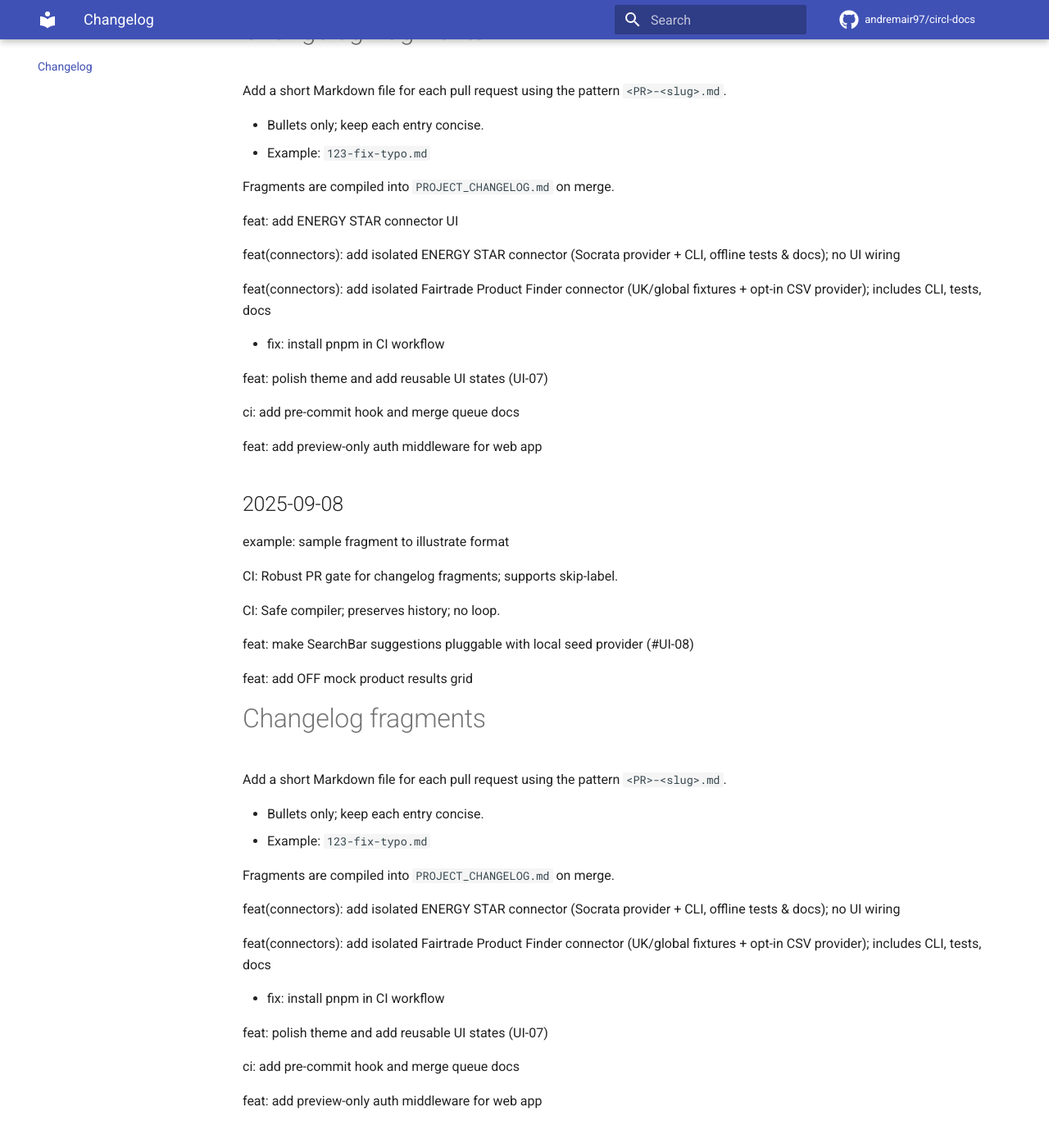
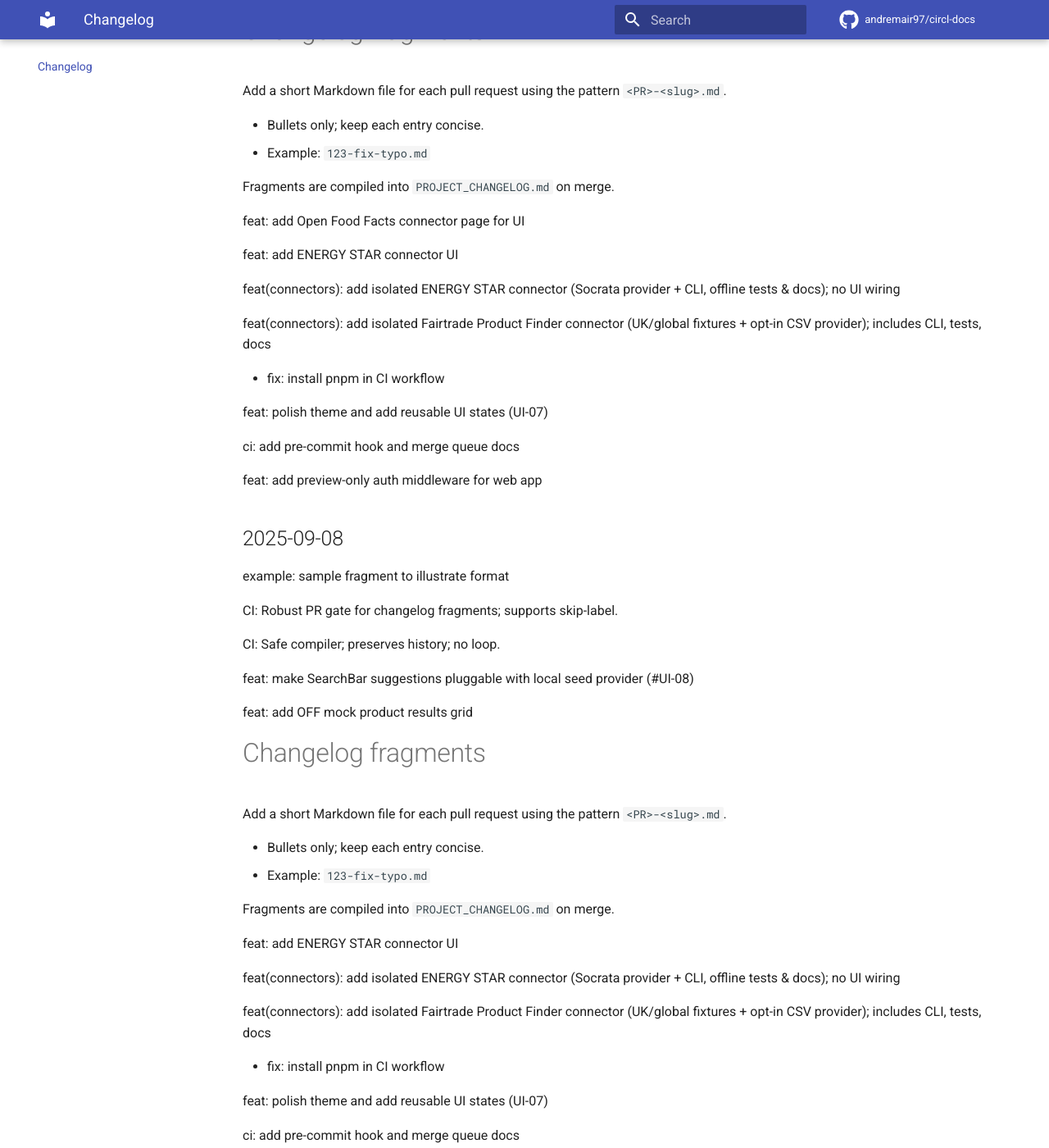
Before and after one commit to andremair97/circl-docs, an MkDocs documentation site: the page built from docs/changelog/index.md, in a window 1280 px wide and 1400 px high, scrolled down 593 px. Shown: the whole window at 82% size. Built offline with MkDocs 1.6.1 and Material for MkDocs 9.7.7, drawn with Linux system fonts in a browser that asks for light colours; comment, search, counter and statistics services are not loaded.

Commit message:
chore(changelog): compile fragments [skip ci]

```diff
--- a/PROJECT_CHANGELOG.md
+++ b/PROJECT_CHANGELOG.md
@@ -1,4 +1,41 @@
 # PROJECT_CHANGELOG
+
+## 2025-09-08
+
+example: sample fragment to illustrate format
+
+CI: Robust PR gate for changelog fragments; supports skip-label.
+
+CI: Safe compiler; preserves history; no loop.
+
+feat: make SearchBar suggestions pluggable with local seed provider (#UI-08)
+
+feat: add OFF mock product results grid
+
+# Changelog fragments
+
+Add a short Markdown file for each pull request using the pattern `<PR>-<slug>.md`.
+
+- Bullets only; keep each entry concise.
+- Example: `123-fix-typo.md`
+
+Fragments are compiled into `PROJECT_CHANGELOG.md` on merge.
+
+feat: add Open Food Facts connector page for UI
+
+feat: add ENERGY STAR connector UI
+
+feat(connectors): add isolated ENERGY STAR connector (Socrata provider + CLI, offline tests & docs); no UI wiring
+
+feat(connectors): add isolated Fairtrade Product Finder connector (UK/global fixtures + opt-in CSV provider); includes CLI, tests, docs
+
+- fix: install pnpm in CI workflow
+
+feat: polish theme and add reusable UI states (UI-07)
+
+ci: add pre-commit hook and merge queue docs
+
+feat: add preview-only auth middleware for web app
 
 ## 2025-09-08
 
```
